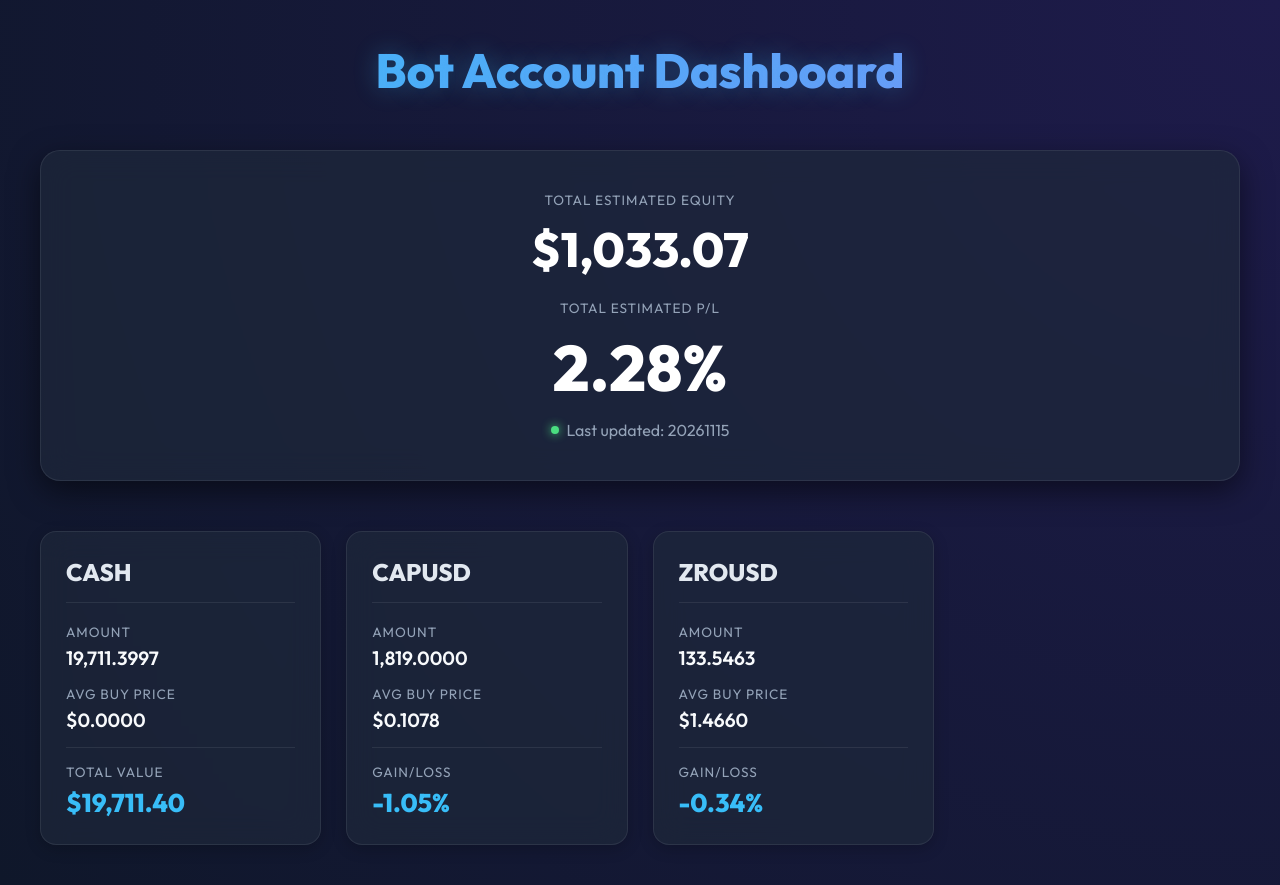
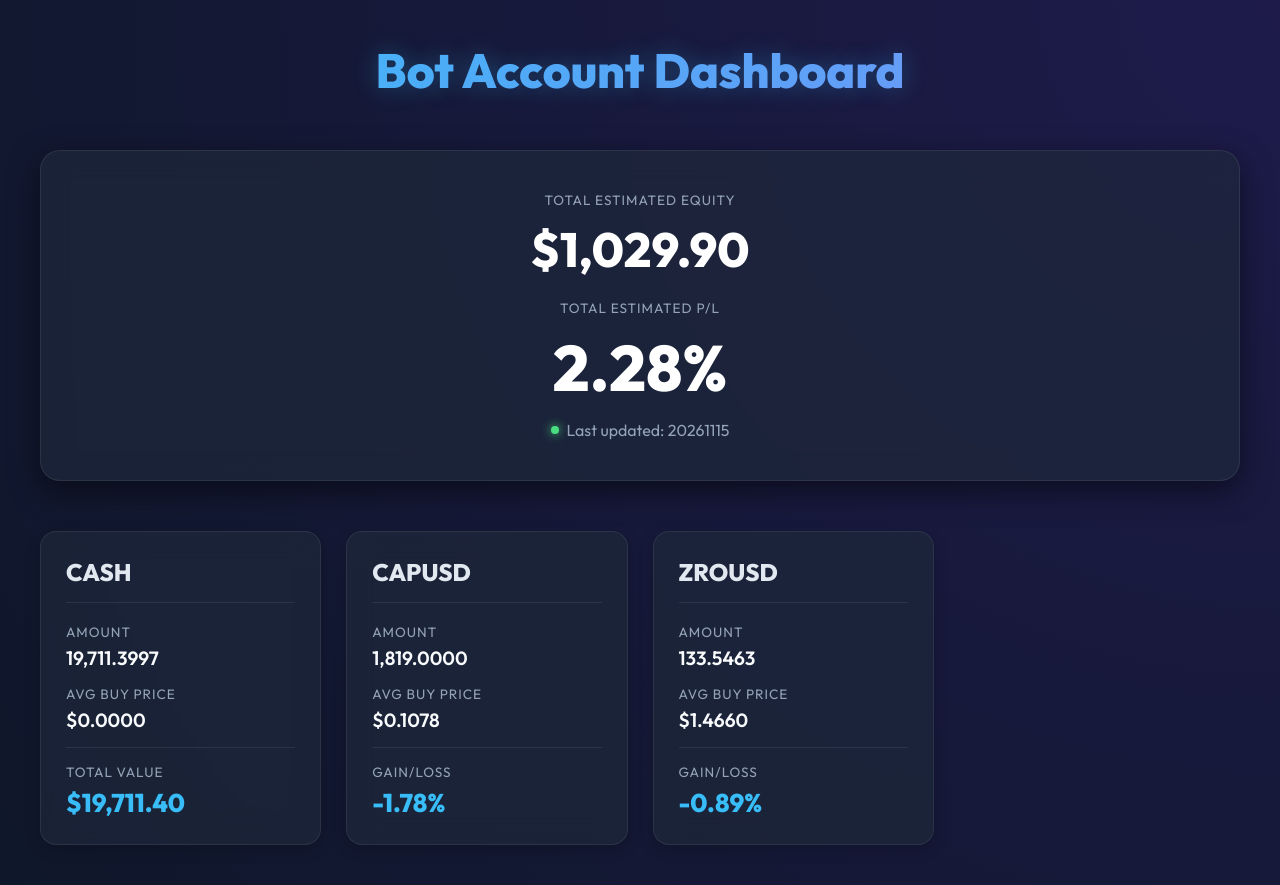
Before and after one commit to wskim2/trading-dashboard, a plain HTML site: page coin_kraken.html in a window 1280 px wide. Drawn offline with Linux system fonts and the light colour scheme.

Commit message:
Auto-update coin_kraken.html

```diff
--- a/coin_kraken.html
+++ b/coin_kraken.html
@@ -165,7 +165,7 @@
 
             <div class="balance-container">
                 <p class="label">Total Estimated Equity</p>
-                <div class="total-balance" style="font-size: 3rem; margin-bottom: 20px;">$1,033.07</div>
+                <div class="total-balance" style="font-size: 3rem; margin-bottom: 20px;">$1,029.90</div>
                 <p class="label">Total Estimated P/L</p>
                 <div class="total-balance">2.28%</div>
                 <div class="update-time">Last updated: 20261115</div>
@@ -199,7 +199,7 @@
                     <p class="value">$0.1078</p>
                     <div class="divider"></div>
                     <p class="label">Gain/Loss</p>
-                    <p class="value highlight">-1.05%</p>
+                    <p class="value highlight">-1.78%</p>
                 </div>
             </div>
 
@@ -214,7 +214,7 @@
                     <p class="value">$1.4660</p>
                     <div class="divider"></div>
                     <p class="label">Gain/Loss</p>
-                    <p class="value highlight">-0.34%</p>
+                    <p class="value highlight">-0.89%</p>
                 </div>
             </div>
 
```
